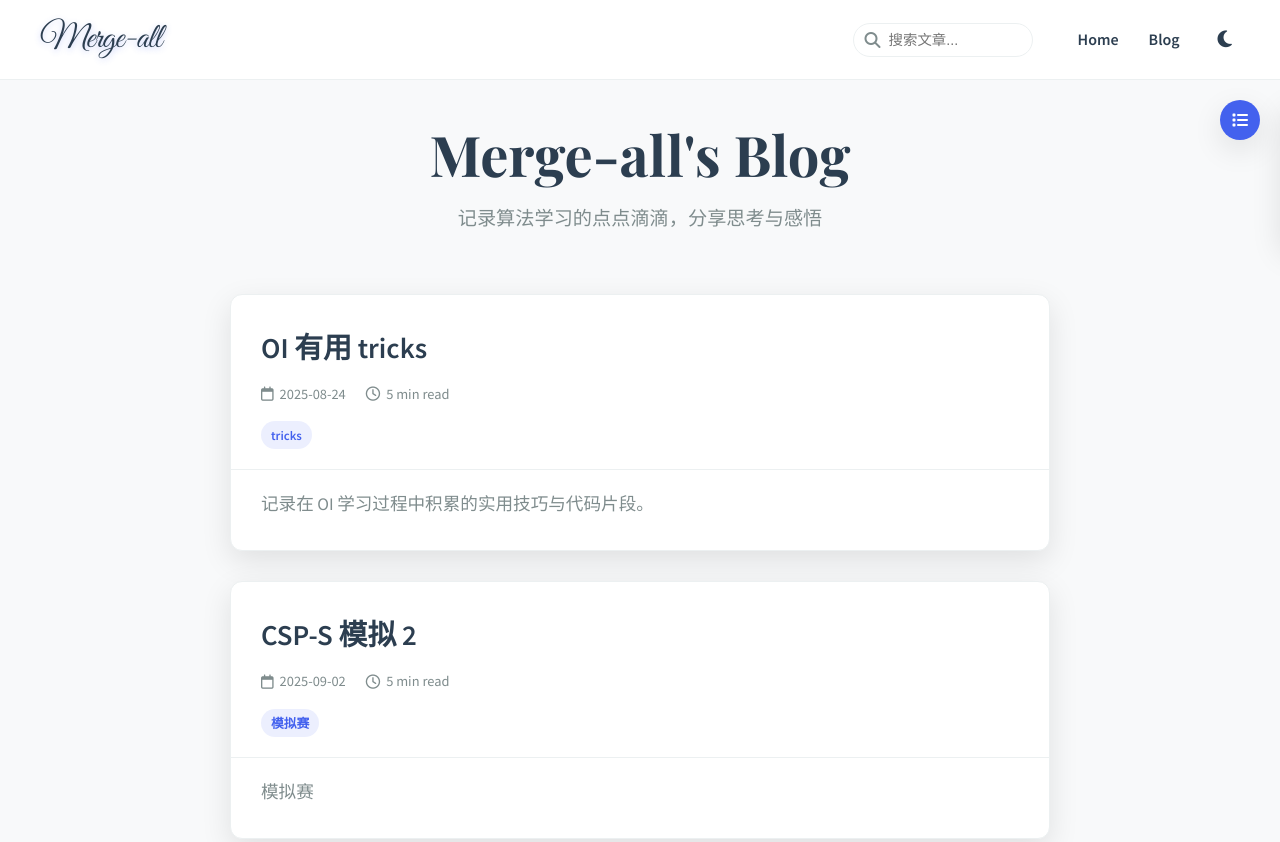
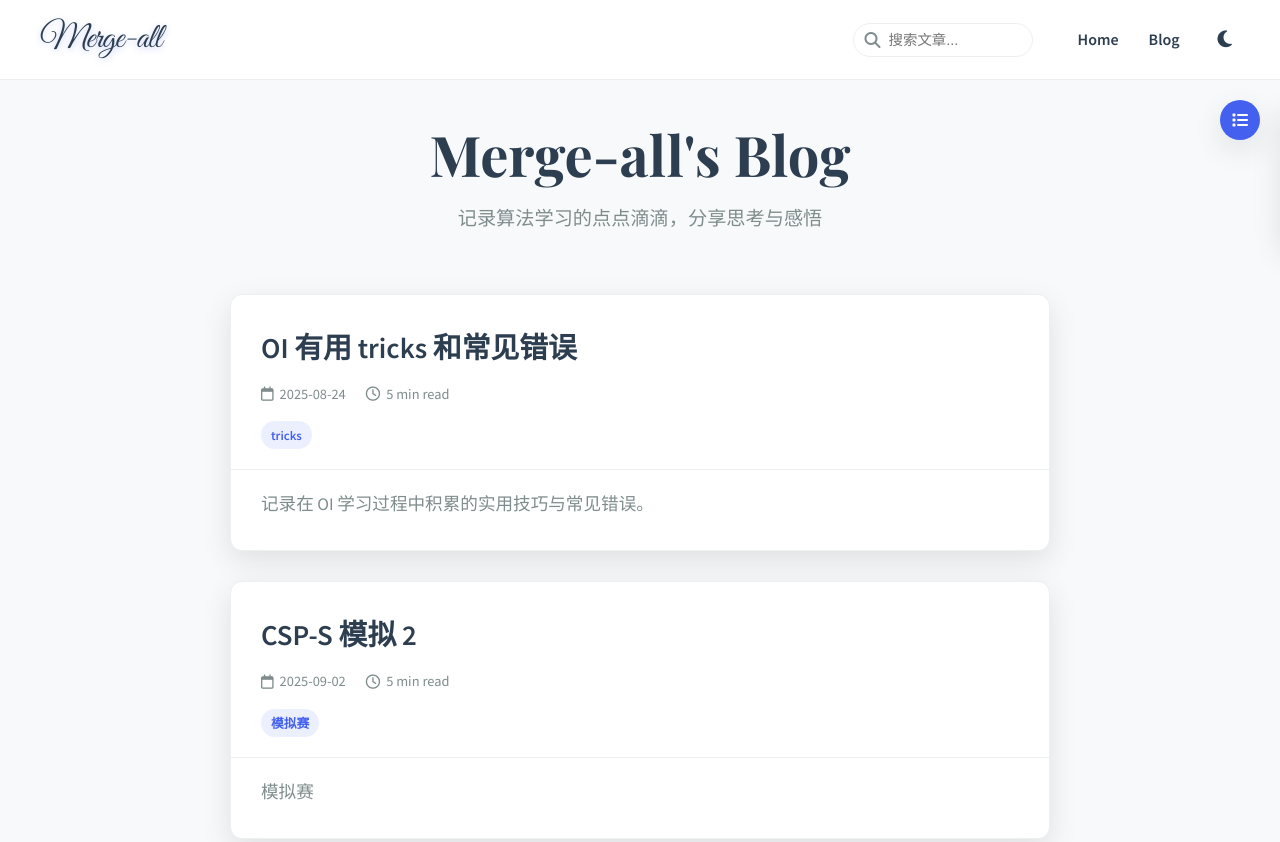
Before and after one commit to Merge-all/Merge-all.github.io, a plain HTML site: page blogs/index.html in a window 1280 px wide. Shown: the top 842 px of the page. Drawn offline with nearby package versions, Linux system fonts and the light colour scheme.

Commit message:
Update index.html

```diff
--- a/blogs/index.html
+++ b/blogs/index.html
@@ -561,7 +561,7 @@
             <article class="post" data-tags="tricks">
                 <div class="post-header">
                     <h2 class="post-title" onclick="loadPost('https://raw.githubusercontent.com/Merge-all/Merge-all.github.io/main/blogs/posts/2025-08-23-%E6%9C%89%E7%94%A8%E7%9A%84tricks.md', 0)">
-                        OI 有用 tricks
+                        OI 有用 tricks 和常见错误
                     </h2>
                     <div class="post-meta">
                         <div class="post-meta-item">
@@ -577,7 +577,7 @@
                         <span class="post-tag">tricks</span>
                     </div>
                 </div>
-                <div class="post-excerpt">记录在 OI 学习过程中积累的实用技巧与代码片段。</div>
+                <div class="post-excerpt">记录在 OI 学习过程中积累的实用技巧与常见错误。</div>
             </article>
 
             <article class="post" data-tags="模拟赛">
```
